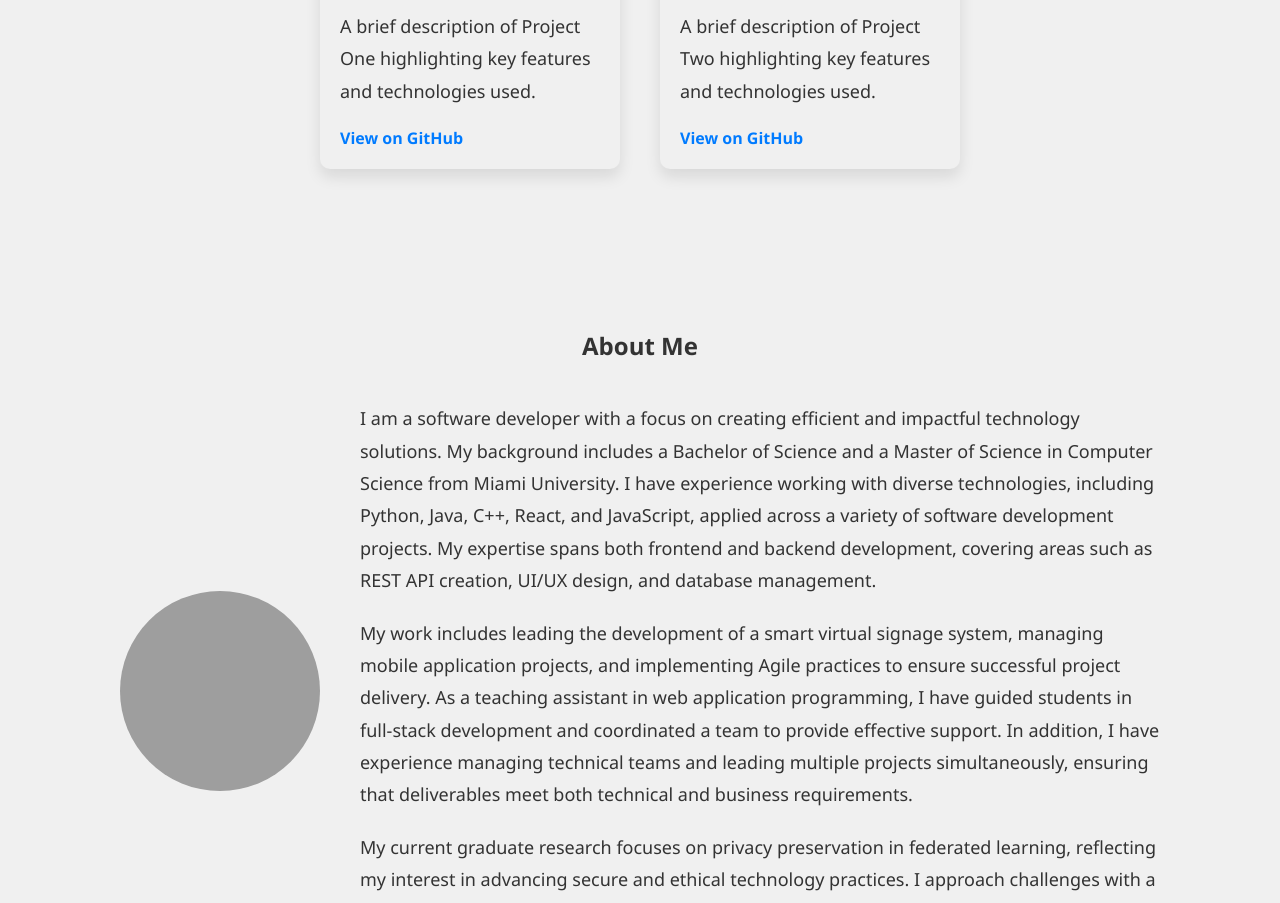
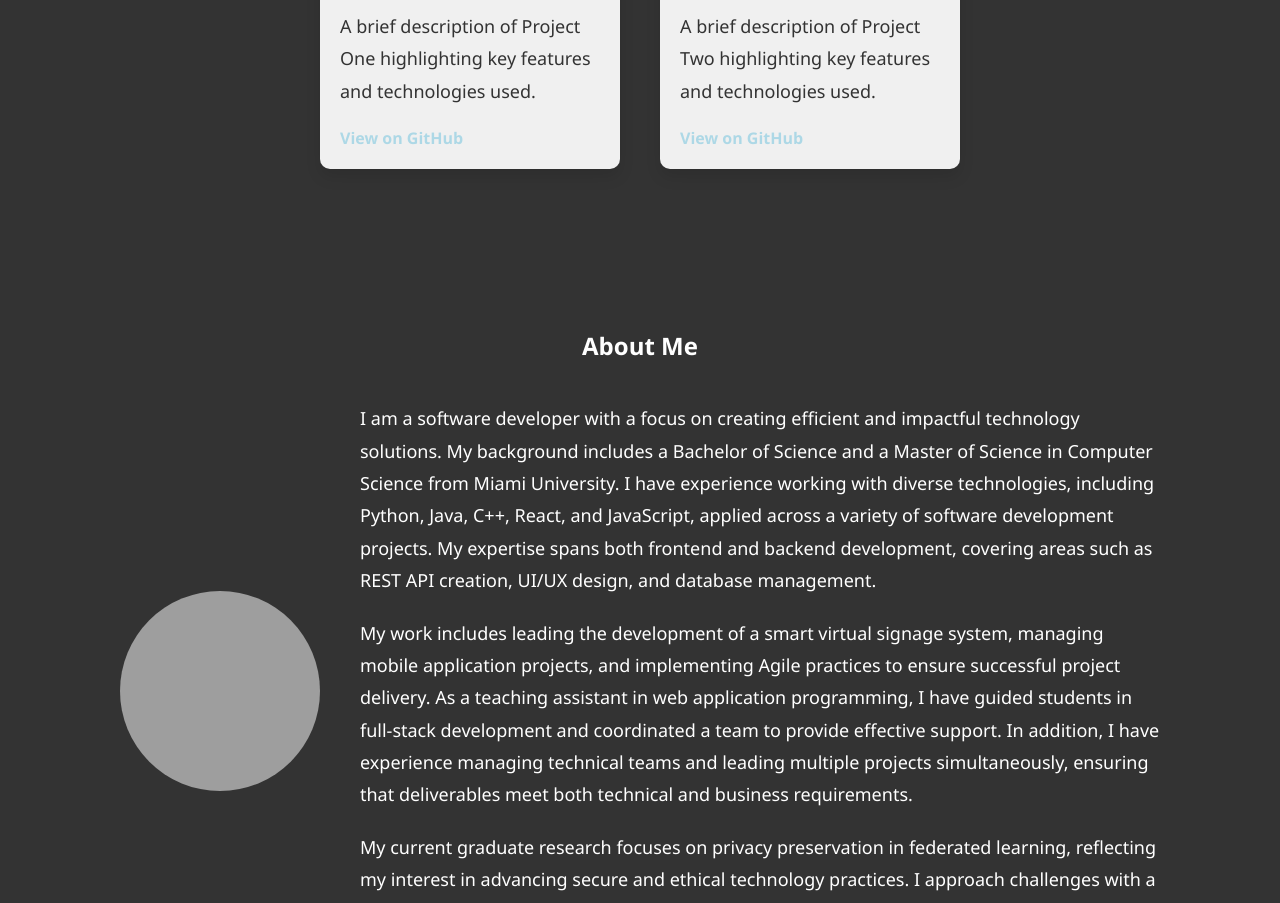
Before and after one commit to Noahg444/Noah-Personal-Portfolio, a React (Create React App) app: page / in a window 1280 px wide. Shown: the part 1020-1923 px from the top of the page. Built offline with nearby package versions, Linux system fonts and the light colour scheme; grey boxes are pictures that could not be loaded.

Commit message:
Updated CSS blue color contrast

```diff
--- a/src/styles/main.css
+++ b/src/styles/main.css
@@ -7,8 +7,10 @@
 
 body {
     font-family: 'Segoe UI', Tahoma, Geneva, Verdana, sans-serif;
-    background: #f0f0f0;
-    color: #333;
+    background: #333333;
+    /* Dark grey background */
+    color: #ffffff;
+    /* White text */
     padding-top: 0;
 }
 
@@ -19,7 +21,8 @@ nav {
     z-index: 1000;
     width: 100%;
     height: 60px;
-    background: #007BFF;
+    background: #ADD8E6;
+    /* Light blue */
     padding: 10px 0;
     backdrop-filter: blur(10px);
     display: flex;
@@ -36,7 +39,8 @@ nav {
 }
 
 nav a {
-    color: #fff;
+    color: #333333;
+    /* Dark grey text for contrast */
     text-decoration: none;
     font-weight: bold;
     padding: 10px 20px;
@@ -44,7 +48,9 @@ nav a {
 }
 
 nav a:hover {
-    background: rgba(255, 255, 255, 0.2);
+    background: #387dc3;
+    color: #ffffff;
+    /* Optional: Ensure text color contrasts with background */
     border-radius: 5px;
 }
 
@@ -97,16 +103,20 @@ section p {
 /* Buttons */
 button {
     padding: 10px 20px;
-    background: #007BFF;
-    color: #fff;
-    border: 2px solid #007BFF;
+    background: #ADD8E6;
+    /* Light blue */
+    color: #333333;
+    /* Dark grey text */
+    border: 2px solid #ADD8E6;
     border-radius: 5px;
     cursor: pointer;
     transition: background 0.3s, color 0.3s;
 }
 
 button:hover {
-    background: #0056b3;
+    background: #387dc3;
+    color: #ffffff;
+    /* Optional: Ensure text color contrasts with background */
 }
 
 /* Project List */
@@ -141,13 +151,14 @@ button:hover {
 }
 
 .project-card a {
-    color: #007BFF;
+    color: #ADD8E6;
+    /* Light blue */
     text-decoration: none;
     font-weight: bold;
 }
 
 .project-card a:hover {
-    text-decoration: underline;
+    color: #387dc3;
 }
 
 /* Forms */
```
